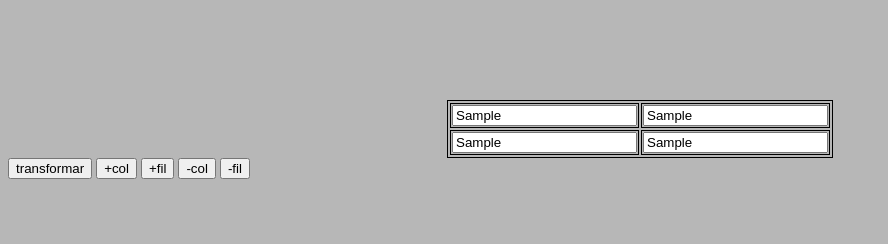
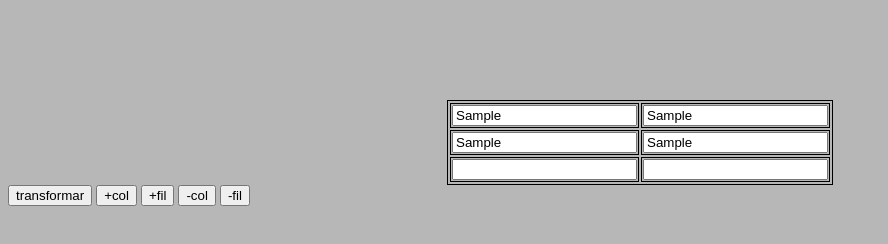
Before and after one commit to Rzegarra/tc, a plain HTML site: page tc grafos/index.html in a window 1280 px wide. Both pictures are taken after typing "Sample", "Sample", "Sample", "Sample" into the empty fields and a click on the button "+fil". Shown: the whole page, without its empty margins (0-888 px from the left). Drawn offline with nearby package versions, Linux system fonts and the light colour scheme.

Commit message:
tablas
aumenta fila y columna

```diff
--- a/tc grafos/index.html
+++ b/tc grafos/index.html
@@ -28,9 +28,9 @@
         </table>
         <button type="button" id="convertir">transformar</button>
         <button type="button" id="addCol">+col</button>
-        <button type="button">+fil</button>
+        <button type="button" id="addRow">+fil</button>
         <button type="button" id="delCol">-col</button>
-        <button type="button">-fil</button>
+        <button type="button" id="delRow">-fil</button>
       </div>
   <script type="text/javascript" src="index.js"></script>
 
--- a/tc grafos/index.js
+++ b/tc grafos/index.js
@@ -10,7 +10,7 @@ console.log('tamaño de filas = '+ rows);
 var columns=$('tr:first td').length;
 console.log('tamaño de columnas = '+ columns);
 var newColumn="<td><input type='text' id='dato'></td>"
-
+var newRow="<tr></tr>"
 function estados(obj) {
   for (var i = 1; i < obj.length; i++) {
     nodos[i-1]=obj[i][0];
@@ -25,7 +25,11 @@ function estados(obj) {
   // datos[0][2]=2
   // datos[0][3]=3
   // datos[1][1]=1
-
+  var rows=$('tr').length;
+  console.log('tamaño de filas = '+ rows);
+  var columns=$('tr:first td').length;
+  console.log('tamaño de columnas = '+ columns);
+  ///////
   var a=$(dato);
   var temp=0;
   for (var i = 0; i < rows; i++) {
@@ -53,3 +57,14 @@ $('#delCol').on('click',function(){
   }
   console.log('entre');
 });
+$('#addRow').on('click',function(){
+  var rows=$('tr').length;
+  console.log('tamaño de filas = '+ rows);
+  var columns=$('tr:first td').length;
+  console.log('tamaño de columnas = '+ columns);
+  $('table').append(newRow)
+  for (var i = 0; i < columns; i++) {
+    $('tr:last').append("<td><input type='text' id='dato'></td>");
+  }
+
+});
```
